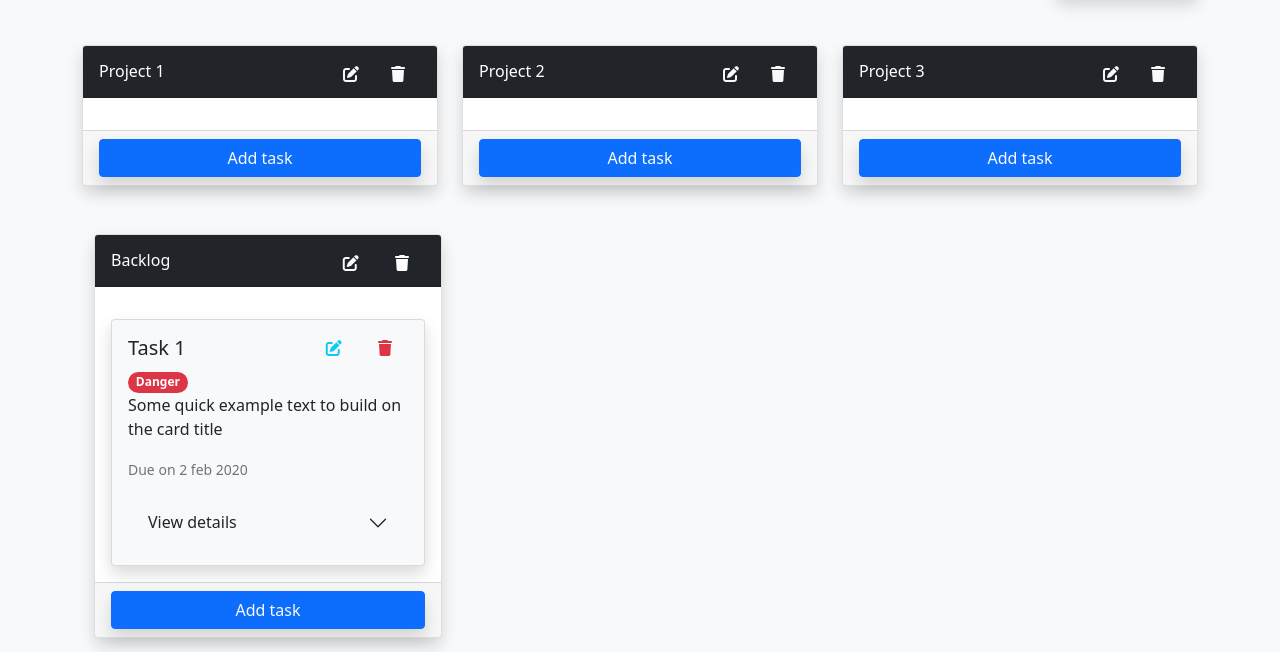
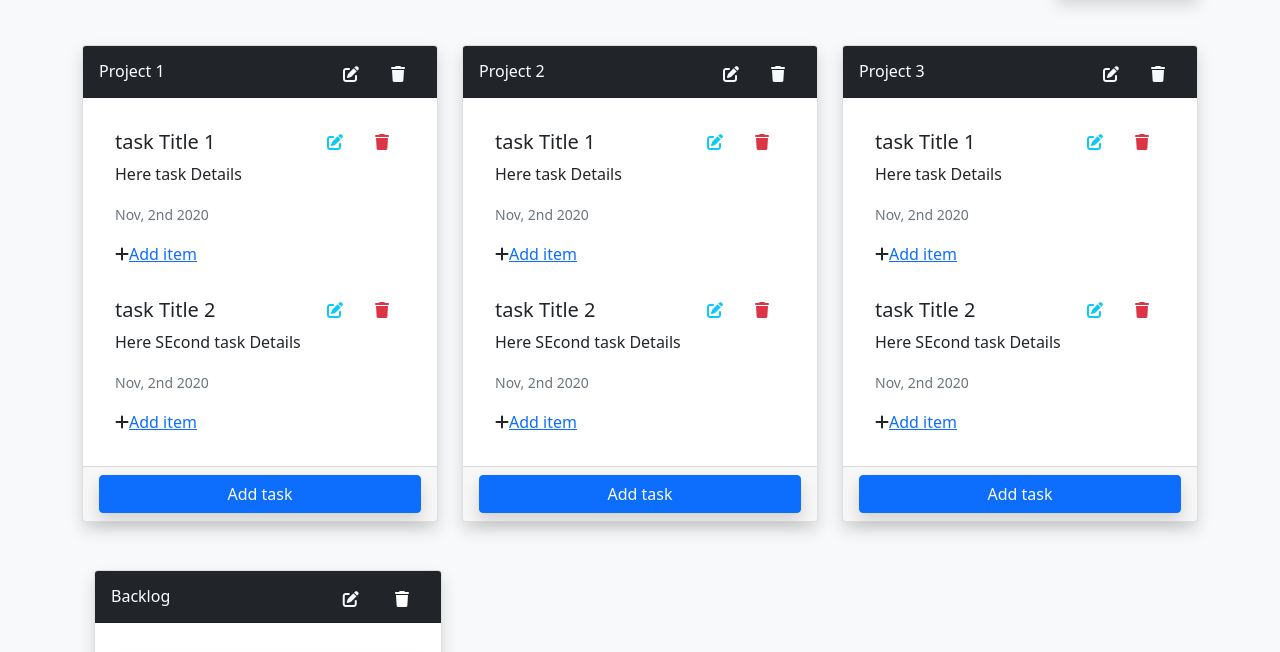
Before and after one commit to guillainbisimwa/To-Do-List, a website built with webpack: page dist/index.html in a window 1280 px wide. Shown: the part 99-751 px from the top of the page. Built offline with nearby package versions, Linux system fonts and the light colour scheme.

Commit message:
Add task markup

```diff
--- a/src/scripts/dom.js
+++ b/src/scripts/dom.js
@@ -1,14 +1,18 @@
 import createHeader from './header';
 import createModal from './modalAddProject';
 import displayProject from './projectMarkup';
+import displayTask from './taskMarkup';
 
 export default function displayHeader() {
   const contentDiv = document.querySelector('#content');
   const header = createHeader();
   const modal = createModal();
+
   const project1 = displayProject('1', "Project 1");
   const project2 = displayProject('2', "Project 2");
   const project3 = displayProject('3', "Project 3");
+
+  const task1 = displayTask( 1, "task Title 1", "Here task Details", "Nov, 2nd 2020", "high");
 
   const wrapperDiv = document.createElement('div');
   wrapperDiv.className = 'row';
--- a/src/scripts/projectMarkup.js
+++ b/src/scripts/projectMarkup.js
@@ -1,4 +1,5 @@
 import setAttributes from './setAttributes';
+import displayTask from './taskMarkup';
 
 export default function displayProject(projectId, projectTitle){
     const wrapperProject = document.createElement('div');
@@ -36,13 +37,20 @@ export default function displayProject(projectId, projectTitle){
     const projectBody = document.createElement('div');
     projectBody.className = 'card-body';
 
+    //Append tasks here
+    const task1 = displayTask( '1', "task Title 1", "Here task Details", "Nov, 2nd 2020", "high");
+    const task2 = displayTask( '2', "task Title 2", "Here SEcond task Details", "Nov, 2nd 2020", "high");
+
+    projectBody.append(task1, task2);
+
+
+
     const projectFooter = document.createElement('div');
     projectFooter.className = 'card-footer d-grid gap-2';
 
     const btnAddTask = document.createElement('button');
     setAttributes(btnAddTask, { class: 'btn btn-primary text-light shadow', type: 'button', id: 'save-task' });
     btnAddTask.innerHTML = 'Add task';
-
 
     modalEditIcon.appendChild(editIcon);
     modalDeleteIcon.appendChild(deleteIcon);
--- /dev/null
+++ b/src/scripts/taskMarkup.js
@@ -0,0 +1,111 @@
+import setAttributes from './setAttributes';
+
+export default function displayTask(taskId, taskTitle, taskDetails, taskDate, taskPriority){
+    const wrapperTask = document.createElement('div');
+    wrapperTask.className = 'mt-3';
+
+    const cardTask = document.createElement('div');
+    cardTask.className = 'card bg-test shadow';
+
+    const cardTaskBody = document.createElement('div');
+    cardTaskBody.className = 'card-body';
+
+    const cardTaskTitleWrapper = document.createElement('div');
+    cardTaskTitleWrapper.className = 'd-flex justify-content-between';
+
+    const cardTaskTitle = document.createElement('h5');
+    cardTaskTitle.textContent = taskTitle;
+
+    const wripperIcons = document.createElement('div');
+
+    const modalEditIcon = document.createElement('a');
+    setAttributes(modalEditIcon, {
+        class: 'text-light c-pointer', 'data-bs-toggle': 'modal', 'data-bs-target':'#addProject'
+    });
+
+    const modalDeleteIcon = document.createElement('a');
+    setAttributes(modalDeleteIcon, {
+        class: 'text-light c-pointer', 'data-bs-toggle': 'modal', 'data-bs-target':'#deleteProject'
+    });
+
+    const editIcon = document.createElement('i');
+    editIcon.className = 'fas fa-edit mx-3 text-info';
+
+    const deleteIcon = document.createElement('i');
+    deleteIcon.className = 'fas fa-trash mx-3 text-danger';
+
+    const priority = document.createElement('span');
+    priority.className = 'badge rounded-pill bg-danger';
+
+    const details = document.createElement('p');
+    details.className = 'card-text';
+    details.textContent = taskDetails;
+
+    const date = document.createElement('p');
+    date.className = 'card-text';
+
+    const dateSmall = document.createElement('small');
+    dateSmall.className = 'text-muted';
+    dateSmall.textContent = taskDate;
+
+    date.append(dateSmall);
+
+    const accordionWrapper = document.createElement('div');
+    setAttributes(accordionWrapper, {
+        class: 'accordion accordion-flush', id: 'acc'+taskId, 'data-index': taskId
+    });
+
+    const accordionItem = document.createElement('div');
+    accordionItem.className = 'ccordion-item';
+
+    const accordionTitle = document.createElement('h2');
+    setAttributes(accordionTitle, {
+        class: 'accordion-header', id: 'flush'+taskId
+    });
+
+    const accordionButton = document.createElement('button');
+    setAttributes(accordionButton, {
+        class: 'accordion-button collapsed', type: 'button', 'data-bs-toggle':'collapse', 'data-bs-target':'#flush-collapse'+taskId, 'aria-expanded':'false', 'aria-controls':"flush-collapse"+taskId
+    });
+    accordionButton.textContent = 'See more';
+
+    const accordionFlushCollapse = document.createElement('div');
+    setAttributes(accordionFlushCollapse, {
+        id: 'flush-collapse'+taskId, class: 'accordion-collapse collapse pt-3', 'aria-labelledby':'flush-heading'+taskId, 'data-bs-parent':'acc'+taskId
+    });
+
+    const hereWeCanAddItems = document.createElement('div');
+    hereWeCanAddItems.className = 'row';
+
+    const addItemWrapper = document.createElement('div');
+    addItemWrapper.className = 'mt-2';
+
+    const addItemIcon = document.createElement('i');
+    addItemIcon.className = 'fas fa-plus';
+
+    const addItemText = document.createElement('a');
+    addItemText.className = 'btn-link';
+    addItemText.textContent = 'Add item';
+
+    addItemWrapper.append(addItemIcon, addItemText);
+
+    accordionFlushCollapse.append(hereWeCanAddItems, addItemWrapper);
+
+    accordionTitle.appendChild(accordionButton);
+
+    accordionItem.append(accordionTitle, accordionFlushCollapse);
+
+    accordionWrapper.appendChild(accordionItem);
+
+    modalEditIcon.appendChild(editIcon);
+
+    modalDeleteIcon.appendChild(deleteIcon);
+
+    wripperIcons.append(modalEditIcon, modalDeleteIcon);
+
+    cardTaskTitleWrapper.append(cardTaskTitle, wripperIcons);
+
+    cardTaskBody.append(cardTaskTitleWrapper, priority, details, date, addItemWrapper);
+
+    return cardTaskBody;
+}
```
Also changed, not shown: dist/index.html, dist/main.js.
